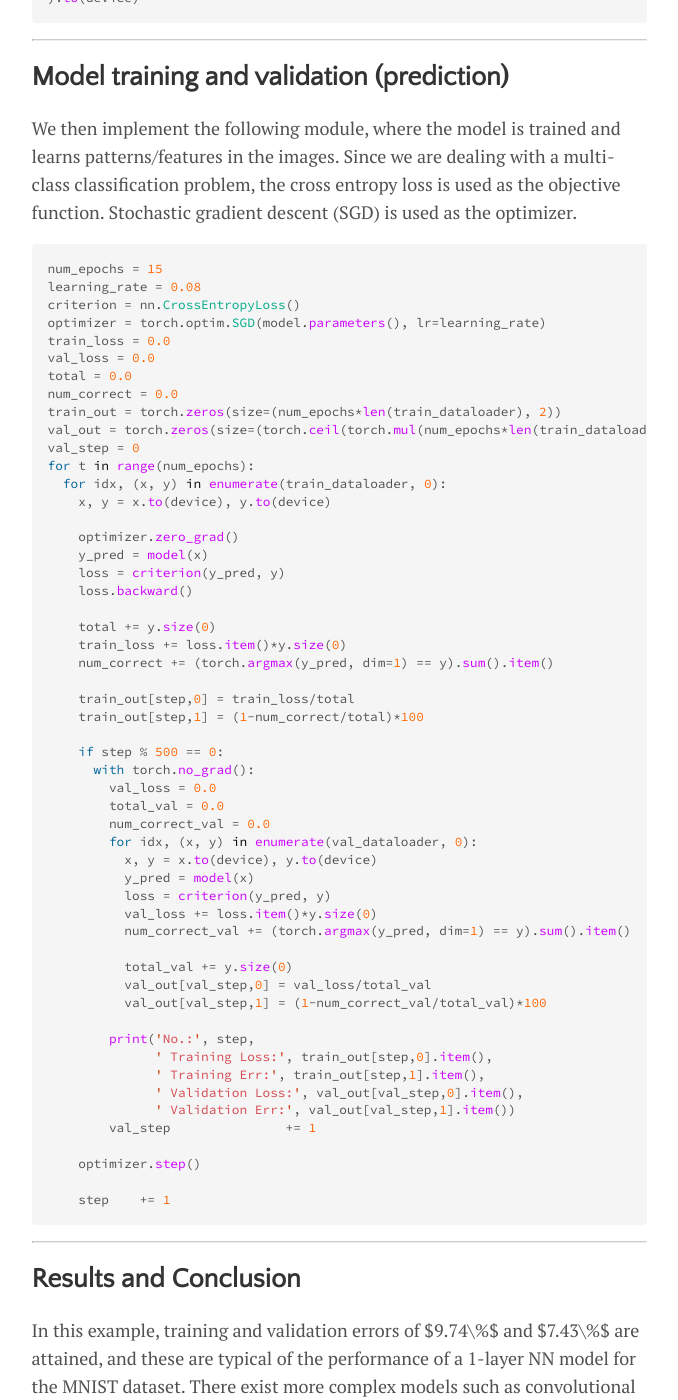
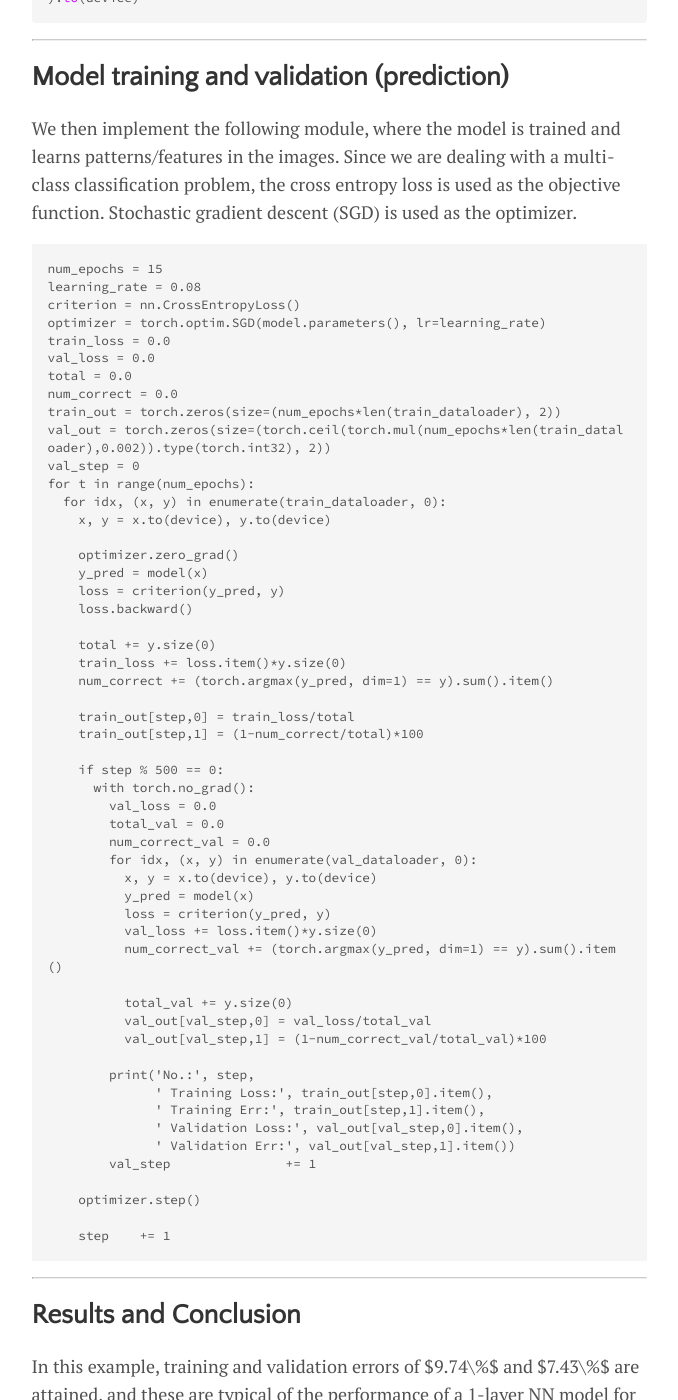
Before and after one commit to CheeGY/cheegy.github.io, a Jekyll site: the page built from _posts/2020-12-31-PyTorchColab.md, in a window 1280 px wide and 1400 px high, scrolled down 3832 px. Shown: the whole window, without its empty margins (301-979 px from the left). Built offline with Jekyll 4.4.1, drawn with Linux system fonts in a browser that asks for light colours; some of the changed text lies outside the part shown.

Commit message:
Update 2020-12-31-PyTorchColab.md

````diff
--- a/_posts/2020-12-31-PyTorchColab.md
+++ b/_posts/2020-12-31-PyTorchColab.md
@@ -37,7 +37,7 @@ Before going into the details of the code implementation, let's briefly introduc
 ## Pre-processing of the MNIST dataset
 Before construction and training of the model, data pre-processing is often necessary to extract and partition the training and validation datasets, and to normalize the samples in the dataset. The following code snippet performs this pre-processing step, after importing the relevant libraries.
 
-```
+```python
 # Import PyTorch libraries
 import torch
 import torch.nn as nn
@@ -91,7 +91,7 @@ model = torch.nn.Sequential(
 ## Model training and validation (prediction)
 We then implement the following module, where the model is trained and learns patterns/features in the images. Since we are dealing with a multi-class classification problem, the cross entropy loss is used as the objective function. Stochastic gradient descent (SGD) is used as the optimizer.
 
-```python
+```python3
 num_epochs = 15
 learning_rate = 0.08
 criterion = nn.CrossEntropyLoss()
````
